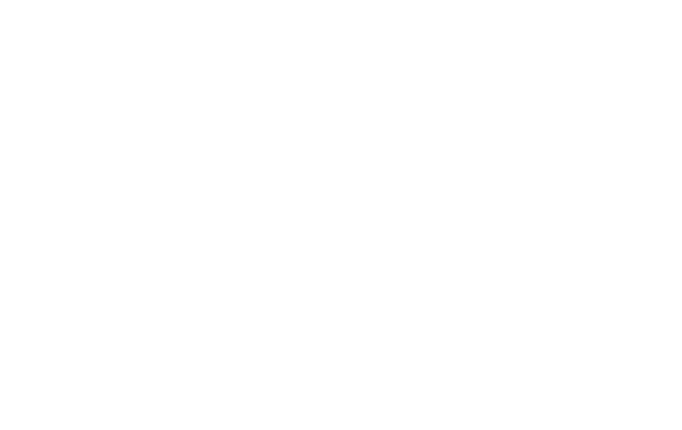
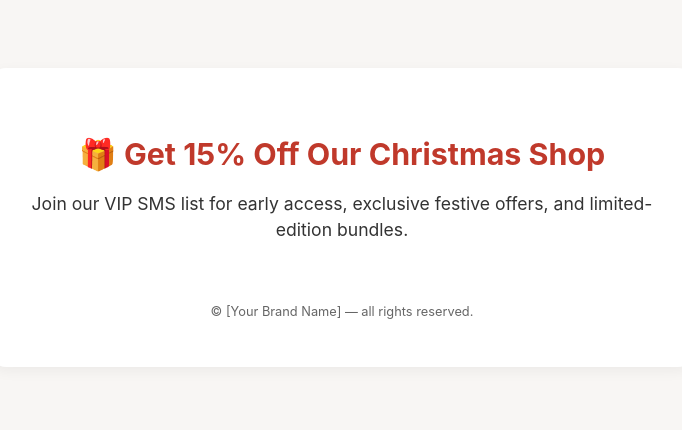
Before and after one commit to Dec119/christmas-sms-landing, a plain HTML site: page index.html in a window 1280 px wide. Shown: the whole page, without its empty margins (298-980 px from the left). Drawn offline with Linux system fonts and the light colour scheme.

Commit message:
Update index.html

```diff
--- a/index.html
+++ b/index.html
@@ -3,23 +3,64 @@
 <head>
   <meta charset="UTF-8" />
   <meta name="viewport" content="width=device-width, initial-scale=1.0" />
-  <title>Join Our Christmas VIP SMS List</title>
+  <title>Join Our Christmas VIP SMS List | [Your Brand Name]</title>
 
   <!-- Klaviyo script -->
   <script async type="text/javascript"
-          src="https://static.klaviyo.com/onsite/js/klaviyo.js?company_id=SiHfQw"
+          src="https://static.klaviyo.com/onsite/js/klaviyo.js?company_id=SiHfQw"></script>
 
   <style>
-    body{font-family:sans-serif;background:#f8f6f4;text-align:center;padding:60px 20px;}
-    .container{max-width:600px;margin:0 auto;background:#fff;padding:40px;
-               border-radius:16px;box-shadow:0 4px 10px rgba(0,0,0,0.05);}
+    :root {
+      --brand-red: #c0392b;
+      --cream-bg: #f8f6f4;
+    }
+
+    body {
+      font-family: -apple-system, BlinkMacSystemFont, "Segoe UI", Roboto, Helvetica, Arial, sans-serif;
+      background: var(--cream-bg);
+      text-align: center;
+      padding: 60px 20px;
+      color: #333;
+    }
+
+    .container {
+      max-width: 640px;
+      margin: 0 auto;
+      background: #fff;
+      padding: 48px 32px;
+      border-radius: 16px;
+      box-shadow: 0 4px 14px rgba(0,0,0,0.05);
+    }
+
+    h1 {
+      color: var(--brand-red);
+      font-size: 1.9rem;
+      margin-bottom: 12px;
+    }
+
+    p.sub {
+      font-size: 1.1rem;
+      margin-bottom: 32px;
+      line-height: 1.5;
+    }
+
+    footer {
+      margin-top: 60px;
+      font-size: 0.8rem;
+      color: #666;
+    }
   </style>
 </head>
+
 <body>
   <div class="container">
     <h1>🎁 Get 15% Off Our Christmas Shop</h1>
-    <p>Join our VIP SMS list for early access, exclusive festive offers & limited-edition bundles.</p>
+    <p class="sub">Join our VIP SMS list for early access, exclusive festive offers, and limited-edition bundles.</p>
+
+    <!-- Klaviyo embed form -->
     <div class="klaviyo-form-VBJpKn"></div>
+
+    <footer>© [Your Brand Name] — all rights reserved.</footer>
   </div>
 </body>
 </html>
```
